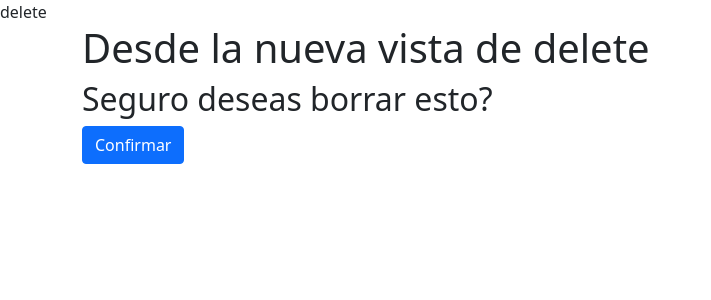
After one commit to MosqueraP/Blog, a Django app: a page that uses templates/posts/post_confirm_delete.html in a window 1280 px wide. The commit adds this page. Shown: the top 300 px of the page, without its empty margins (0-711 px from the left). Run offline with Django 5.2, Linux system fonts and the light colour scheme; tables that the repository leaves empty hold one stand-in row (values such as "Sample post"); some libraries are stand-ins or nearby versions.

Commit message:
Agregar vista detail y delete, delete

```diff
--- a/posts/views.py
+++ b/posts/views.py
@@ -16,8 +16,17 @@ class PostDetailView(DetailView):
 class PostCreateView(CreateView):
     model = Post
 
+# Actualizar
 class PostUpdateView(UpdateView):
     model = Post
+    fields = (
+        'title',
+        'content',
+        'image',
+        'author',
+        'slug'
+    )
 
 class PostDeleteView(DeleteView):
     model = Post
+    success_url = '/' # redireccionar a la misma vista en la que se invoca
--- /dev/null
+++ b/templates/posts/post_confirm_delete.html
@@ -0,0 +1,14 @@
+
+{% extends "base.html" %}
+
+{% block content %}
+delete
+<div class="container">
+   <h1>Desde la nueva vista de delete</h1>
+   <h2>Seguro deseas borrar esto? </h2>
+
+   <form action="" method="post">
+        {% csrf_token%}
+    <button class="btn btn-primary" type="submit">Confirmar</button>
+   </form>
+{% endblock %}
--- a/templates/posts/post_detail.html
+++ b/templates/posts/post_detail.html
@@ -3,6 +3,7 @@
 {% block content %}
 Detail
 <div class="container">
+    <h1>Post Datail View</h1>
     {{ object.title }}
 </div>
 
```
Also changed, not shown: templates/posts/post_form.html (added, +8 -0 lines).
